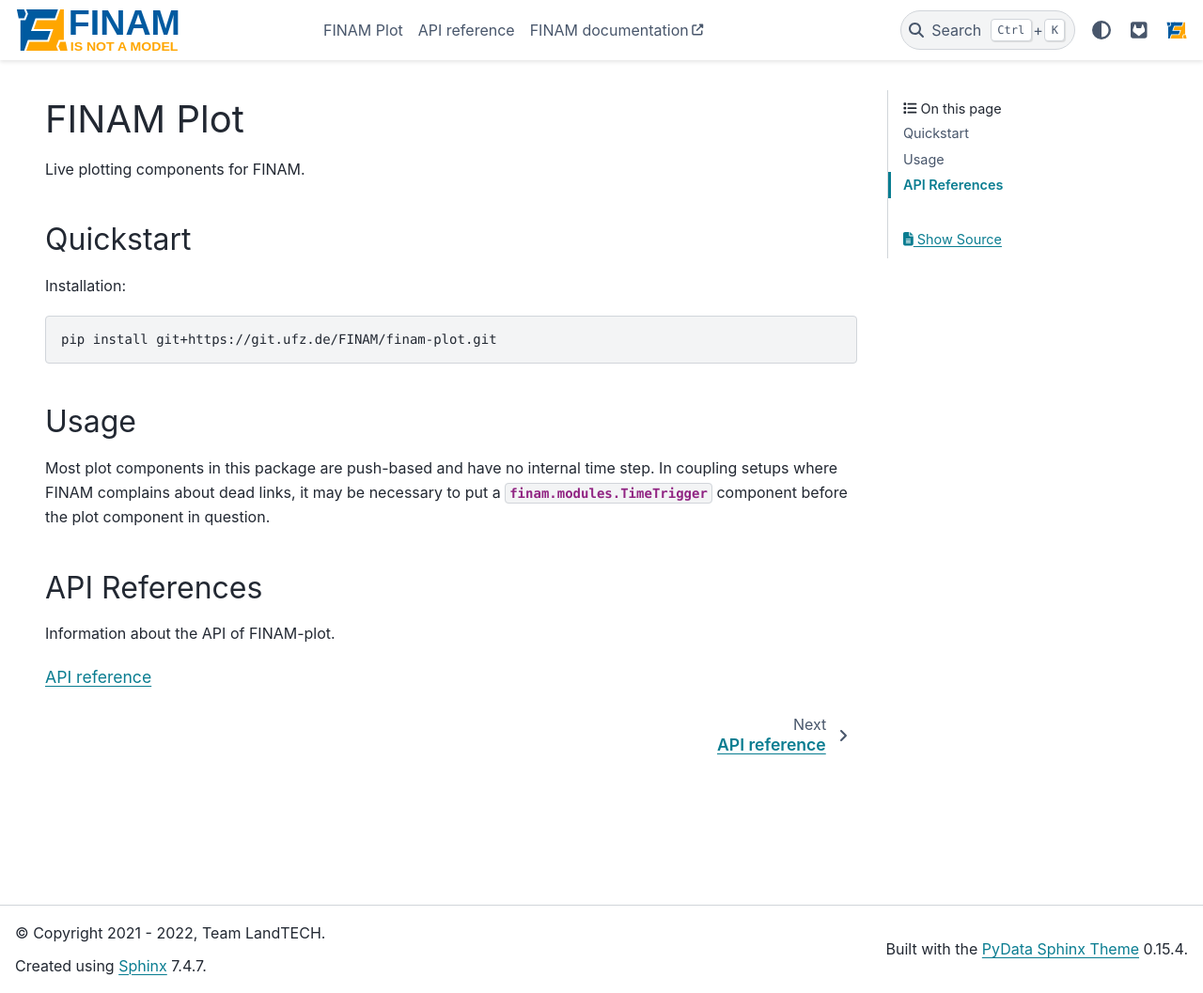
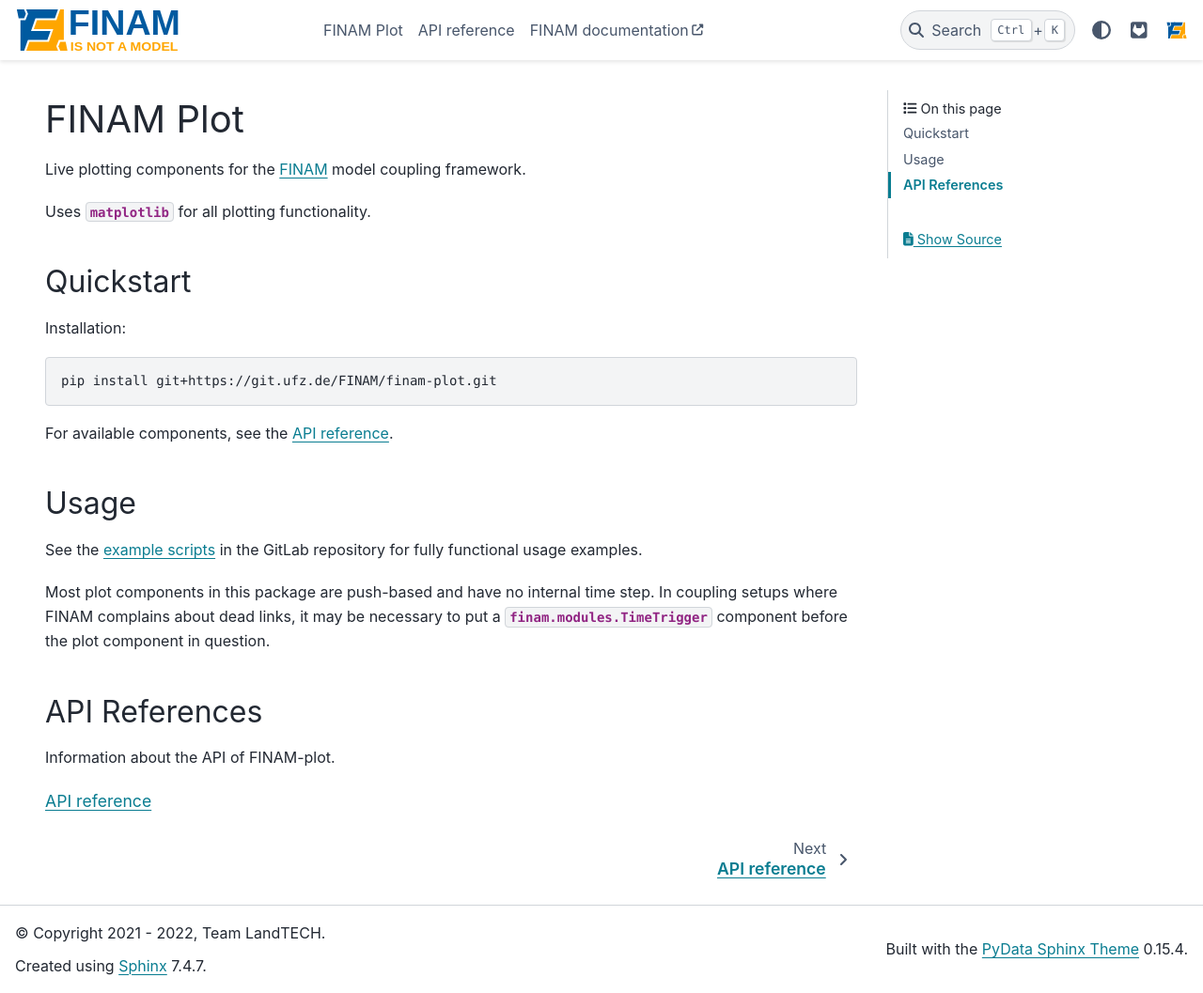
Before and after one commit to finam-ufz/finam-plot, a Sphinx documentation site: the page built from docs/source/index.rst, in a window 1280 px wide and 1057 px high. Shown: the whole window at 94% size. Built offline with Sphinx 7.4.7 and the PyData theme 0.15.4, drawn with Linux system fonts in a browser that asks for light colours.

Commit message:
add some text to the index page

```diff
--- a/docs/source/index.rst
+++ b/docs/source/index.rst
@@ -4,7 +4,9 @@
 FINAM Plot
 ==========
 
-Live plotting components for FINAM.
+Live plotting components for the `FINAM <https://finam.pages.ufz.de/>`_ model coupling framework.
+
+Uses :mod:`matplotlib` for all plotting functionality.
 
 Quickstart
 ----------
@@ -15,8 +17,13 @@
 
     pip install git+https://git.ufz.de/FINAM/finam-plot.git
 
+For available components, see the :doc:`api/index`.
+
 Usage
 -----
+
+See the `example scripts <https://git.ufz.de/FINAM/finam-plot/-/tree/main/examples>`_
+in the GitLab repository for fully functional usage examples.
 
 Most plot components in this package are push-based and have no internal time step.
 In coupling setups where FINAM complains about dead links, it may be necessary to put a
```
